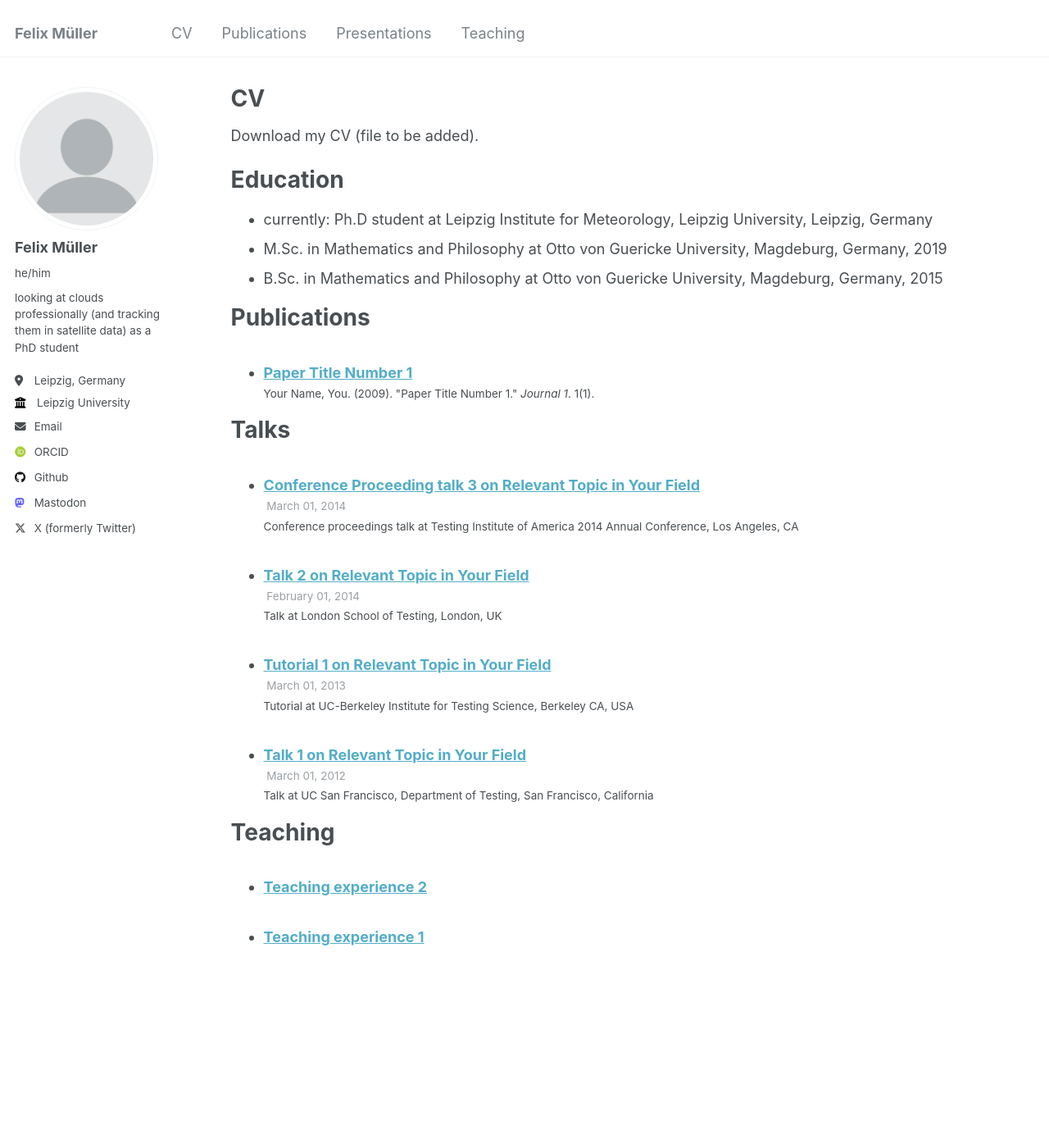
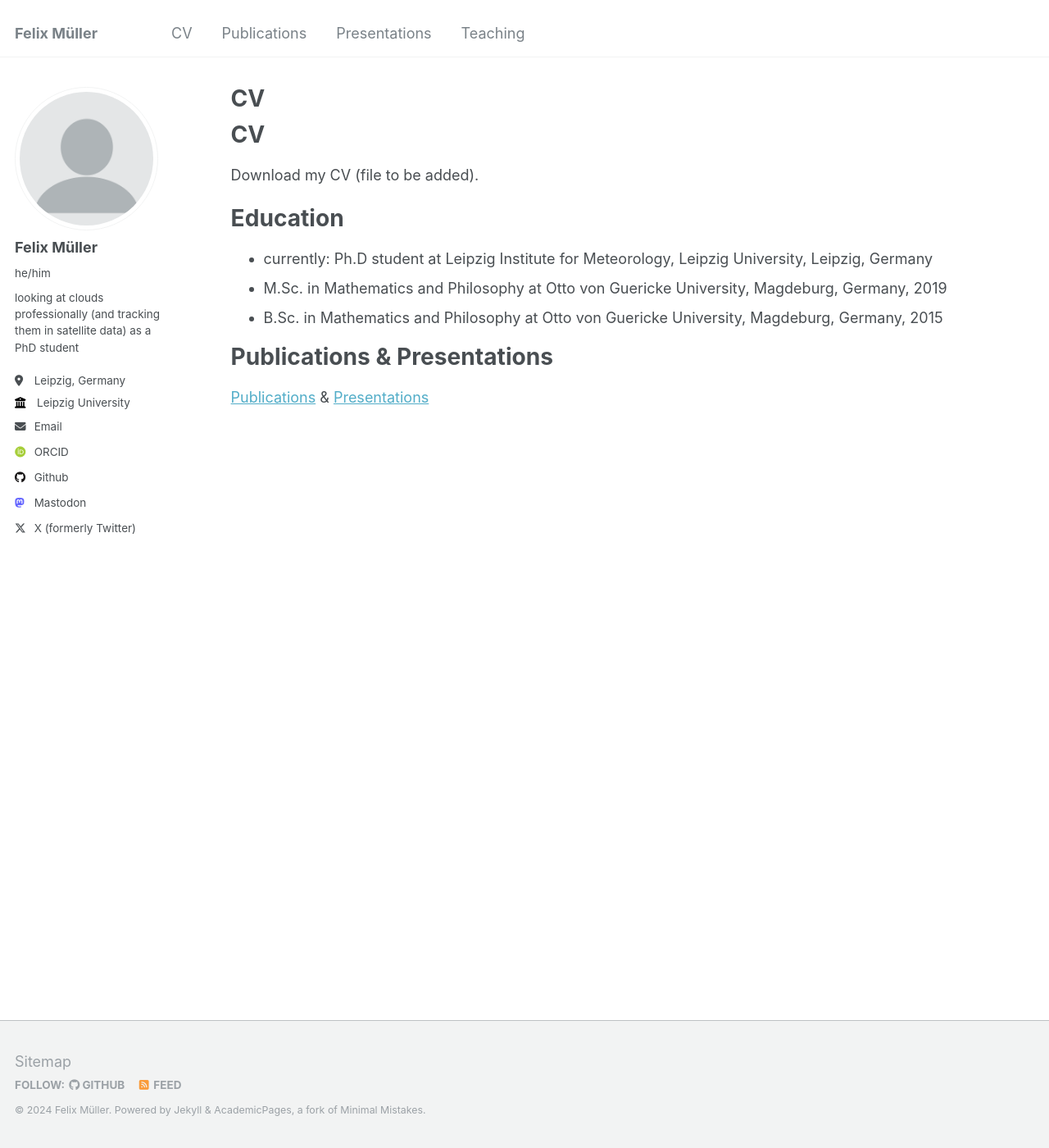
Before and after one commit to felix-mue/felix-mue.github.io, a Jekyll site: the page built from _pages/cv.md, in a window 1280 px wide and 1400 px high. Shown: the whole window at 82% size. Built offline with Jekyll 4.4.1, drawn with Linux system fonts in a browser that asks for light colours; some web fonts are replaced.

Commit message:
remove html talks, teaching, publications

```diff
--- a/_pages/cv.md
+++ b/_pages/cv.md
@@ -9,6 +9,8 @@ redirect_from:
 
 {% include base_path %}
 
+CV
+=====
 Download my CV (file to be added).
 
 Education
@@ -17,20 +19,6 @@ Education
 * M.Sc. in Mathematics and Philosophy at Otto von Guericke University, Magdeburg, Germany, 2019
 * B.Sc. in Mathematics and Philosophy at Otto von Guericke University, Magdeburg, Germany, 2015
 
-Publications
+Publications & Presentations
 ======
-  <ul>{% for post in site.publications reversed %}
-    {% include archive-single-cv.html %}
-  {% endfor %}</ul>
-
-Talks
-======
-  <ul>{% for post in site.talks reversed %}
-    {% include archive-single-talk-cv.html  %}
-  {% endfor %}</ul>
-
-Teaching
-======
-  <ul>{% for post in site.teaching reversed %}
-    {% include archive-single-cv.html %}
-  {% endfor %}</ul>
+[Publications](https://felix-mue.github.io/publications/) & [Presentations](https://felix-mue.github.io/presentations/)
--- a/_publications/2009-10-01-paper-title-number-1.md
+++ /dev/null
@@ -1,14 +0,0 @@
----
-title: "Paper Title Number 1"
-collection: publications
-category: manuscripts
-permalink: /publication/2009-10-01-paper-title-number-1
-excerpt: 'This paper is about the number 1. The number 2 is left for future work.'
-date: 2009-10-01
-venue: 'Journal 1'
-slidesurl: 'http://academicpages.github.io/files/slides1.pdf'
-paperurl: 'http://academicpages.github.io/files/paper1.pdf'
-citation: 'Your Name, You. (2009). &quot;Paper Title Number 1.&quot; <i>Journal 1</i>. 1(1).'
----
-
-The contents above will be part of a list of publications, if the user clicks the link for the publication than the contents of section will be rendered as a full page, allowing you to provide more information about the paper for the reader. When publications are displayed as a single page, the contents of the above "citation" field will automatically be included below this section in a smaller font.
--- a/_talks/2012-03-01-talk-1.md
+++ /dev/null
@@ -1,11 +0,0 @@
----
-title: "Talk 1 on Relevant Topic in Your Field"
-collection: talks
-type: "Talk"
-permalink: /talks/2012-03-01-talk-1
-venue: "UC San Francisco, Department of Testing"
-date: 2012-03-01
-location: "San Francisco, California"
----
-
-This is a description of your talk, which is a markdown files that can be all markdown-ified like any other post. Yay markdown!
--- a/_talks/2013-03-01-tutorial-1.md
+++ /dev/null
@@ -1,13 +0,0 @@
----
-title: "Tutorial 1 on Relevant Topic in Your Field"
-collection: talks
-type: "Tutorial"
-permalink: /talks/2013-03-01-tutorial-1
-venue: "UC-Berkeley Institute for Testing Science"
-date: 2013-03-01
-location: "Berkeley CA, USA"
----
-
-[More information here](http://exampleurl.com)
-
-This is a description of your tutorial, note the different field in type. This is a markdown files that can be all markdown-ified like any other post. Yay markdown!
--- a/_talks/2014-02-01-talk-2.md
+++ /dev/null
@@ -1,13 +0,0 @@
----
-title: "Talk 2 on Relevant Topic in Your Field"
-collection: talks
-type: "Talk"
-permalink: /talks/2014-02-01-talk-2
-venue: "London School of Testing"
-date: 2014-02-01
-location: "London, UK"
----
-
-[More information here](http://example2.com)
-
-This is a description of your talk, which is a markdown files that can be all markdown-ified like any other post. Yay markdown!
--- a/_talks/2014-03-01-talk-3.md
+++ /dev/null
@@ -1,11 +0,0 @@
----
-title: "Conference Proceeding talk 3 on Relevant Topic in Your Field"
-collection: talks
-type: "Conference proceedings talk"
-permalink: /talks/2014-03-01-talk-3
-venue: "Testing Institute of America 2014 Annual Conference"
-date: 2014-03-01
-location: "Los Angeles, CA"
----
-
-This is a description of your conference proceedings talk, note the different field in type. You can put anything in this field.
--- a/_teaching/2014-spring-teaching-1.md
+++ /dev/null
@@ -1,20 +0,0 @@
----
-title: "Teaching experience 1"
-collection: teaching
-type: "Undergraduate course"
-permalink: /teaching/2014-spring-teaching-1
-venue: "University 1, Department"
-date: 2014-01-01
-location: "City, Country"
----
-
-This is a description of a teaching experience. You can use markdown like any other post.
-
-Heading 1
-======
-
-Heading 2
-======
-
-Heading 3
-======
--- a/_teaching/2015-spring-teaching-2.md
+++ /dev/null
@@ -1,20 +0,0 @@
----
-title: "Teaching experience 2"
-collection: teaching
-type: "Workshop"
-permalink: /teaching/2015-spring-teaching-1
-venue: "University 1, Department"
-date: 2015-01-01
-location: "City, Country"
----
-
-This is a description of a teaching experience. You can use markdown like any other post.
-
-Heading 1
-======
-
-Heading 2
-======
-
-Heading 3
-======
```
